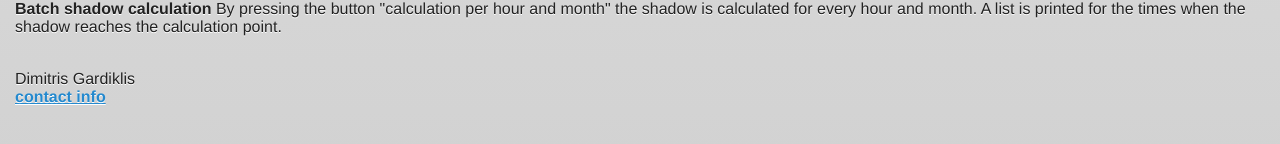
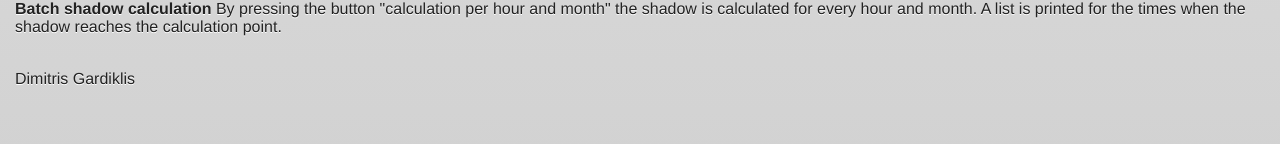
Before and after one commit to mc96107/sunNshadow, a plain HTML site: page index.html in a window 1280 px wide. Shown: the part 360-504 px from the top of the page. Drawn offline with Linux system fonts and the light colour scheme.

Commit message:
remove contact nfo

```diff
--- a/index.html
+++ b/index.html
@@ -34,7 +34,7 @@ By pressing the button "calculation per hour and month" the shadow is calculated
 </p>
 <br>
 Dimitris Gardiklis<br>
-<a href="http://mc96107.droppages.com/Contact"> contact info </a><br><br>
+<br><br>
 </div>
 </div>
 
```
